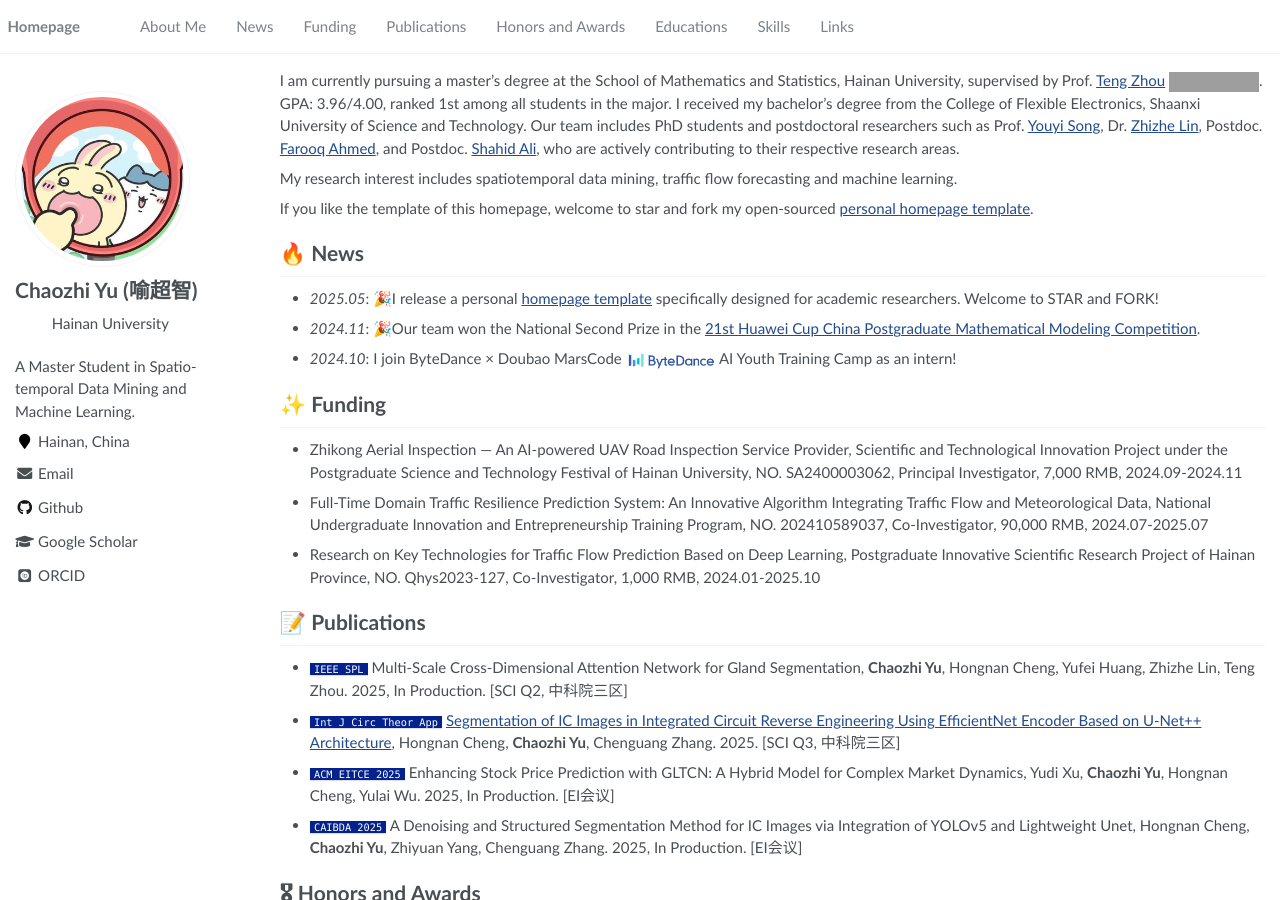
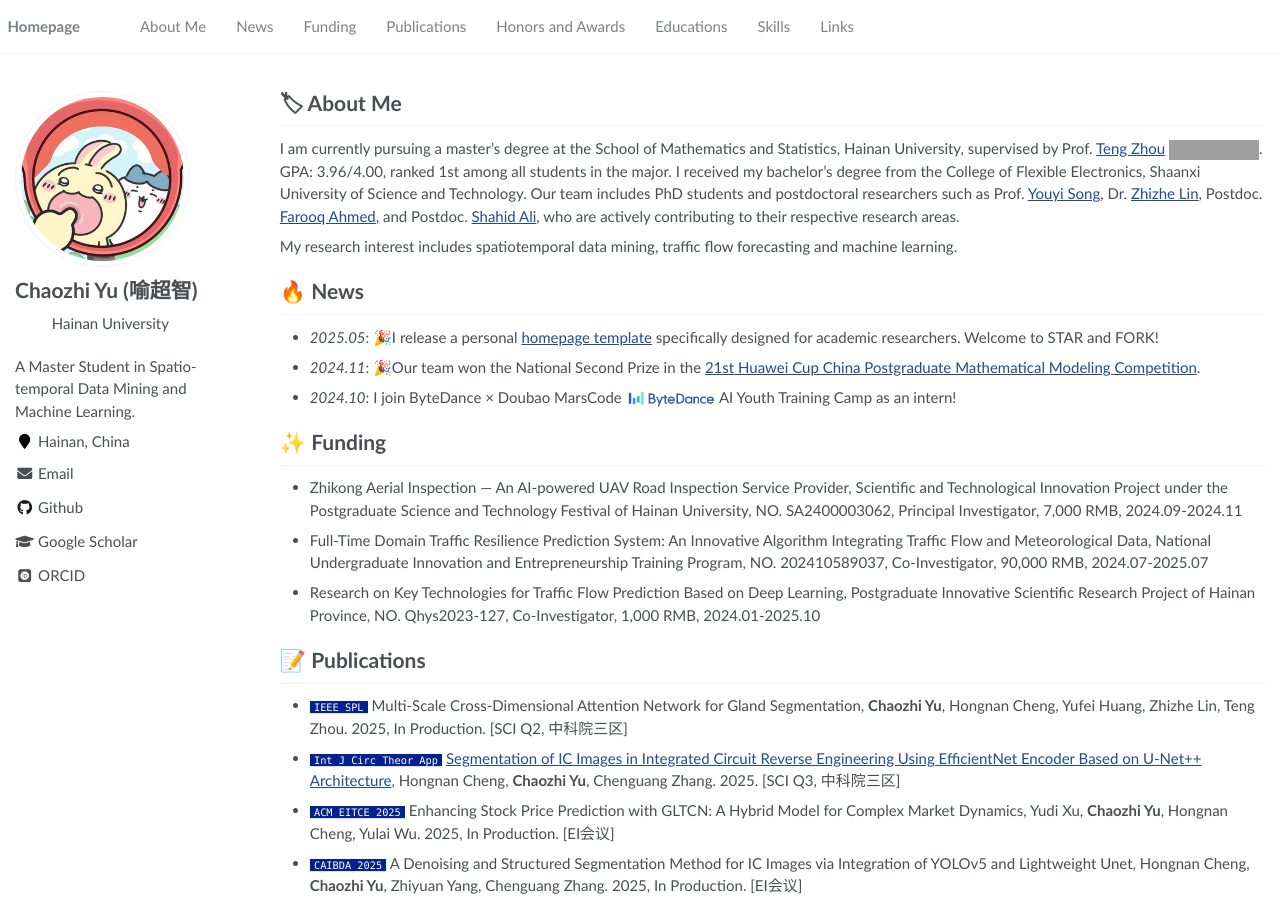
Before and after one commit to yuchaozhi/yuchaozhi.github.io, a Jekyll site: the page built from _pages/about.md, in a window 1280 px wide and 900 px high. Built offline with Jekyll 4.4.1, drawn with Linux system fonts in a browser that asks for light colours; some web fonts are replaced; grey boxes are pictures that could not be loaded.

Commit message:
update intro.md

```diff
--- a/_pages/about.md
+++ b/_pages/about.md
@@ -10,7 +10,7 @@
 <span class='anchor' id='about-me'></span>
 {% include_relative includes/intro.md %}
 
-If you like the template of this homepage, welcome to star and fork my open-sourced [personal homepage template](https://github.com/yuchaozhi/yuchaozhi.github.io).
+<!-- If you like the template of this homepage, welcome to star and fork my open-sourced [personal homepage template](https://github.com/yuchaozhi/yuchaozhi.github.io). -->
 
 {% include_relative includes/news.md %}
 
--- a/_pages/includes/intro.md
+++ b/_pages/includes/intro.md
@@ -1,3 +1,5 @@
+# 🏷 About Me
+
 I am currently pursuing a master's degree at the School of Mathematics and Statistics, Hainan University, supervised by Prof. [Teng Zhou](https://scs.hainanu.edu.cn/info/1052/3112.htm) [![Citations](https://img.shields.io/endpoint?logo=Google%20Scholar&url=https%3A%2F%2Fcdn.jsdelivr.net%2Fgh%2Fyuchaozhi%2Fyuchaozhi.github.io@google-scholar-stats%2Fgs_data_shieldsio.json&labelColor=f6f6f6&color=9cf&style=flat&label=citations)](https://scholar.google.com/citations?user=oQIF23YAAAAJ). GPA: 3.96/4.00, ranked 1st among all students in the major. I received my bachelor's degree from the College of Flexible Electronics, Shaanxi University of Science and Technology. Our team includes PhD students and postdoctoral researchers such as Prof. [Youyi Song](https://scholar.google.com/citations?user=gSzHVNkAAAAJ), Dr. [Zhizhe Lin](https://scholar.google.com/citations?user=j2aV91UAAAAJ), Postdoc. [Farooq Ahmed](https://scholar.google.com/citations?user=bTVezlQAAAAJ), and Postdoc. [Shahid Ali](https://scholar.google.com/citations?user=B3jovoIAAAAJ), who are actively contributing to their respective research areas.
 
 My research interest includes spatiotemporal data mining, traffic flow forecasting and machine learning.
```
